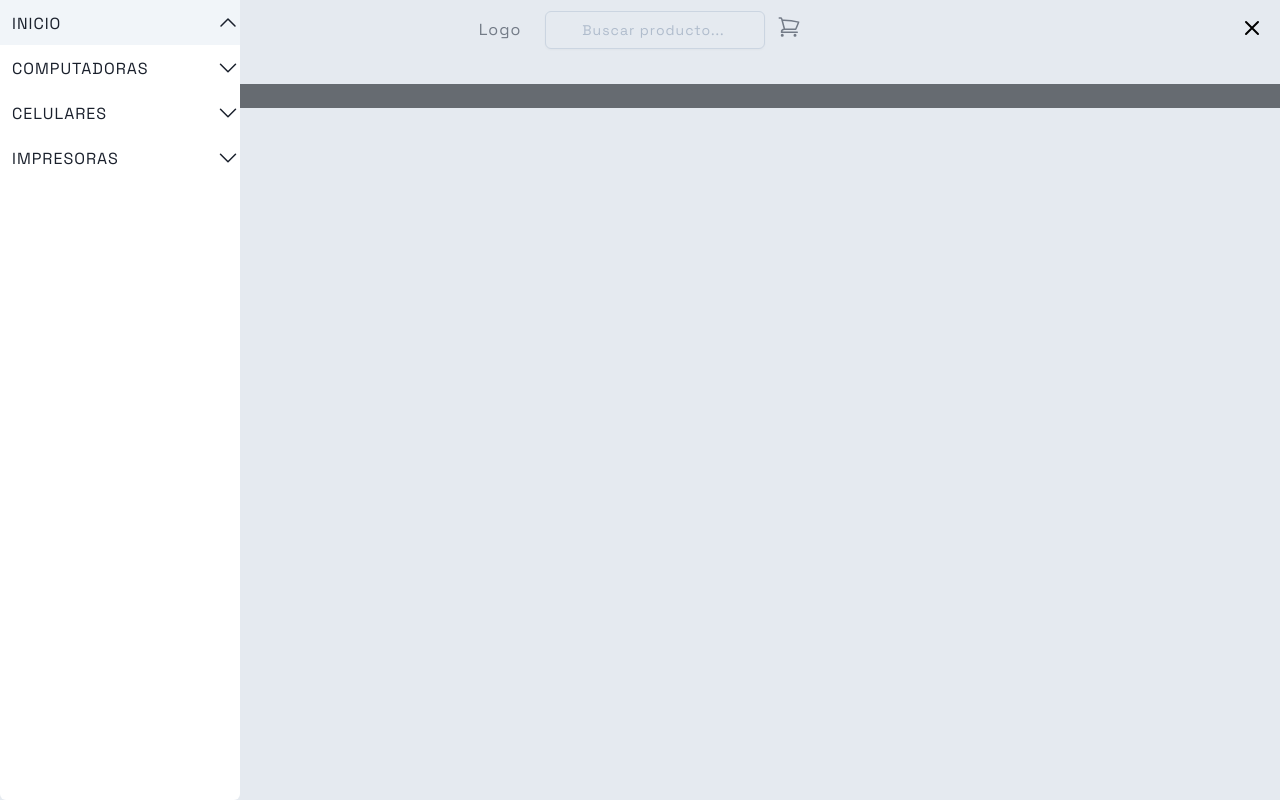
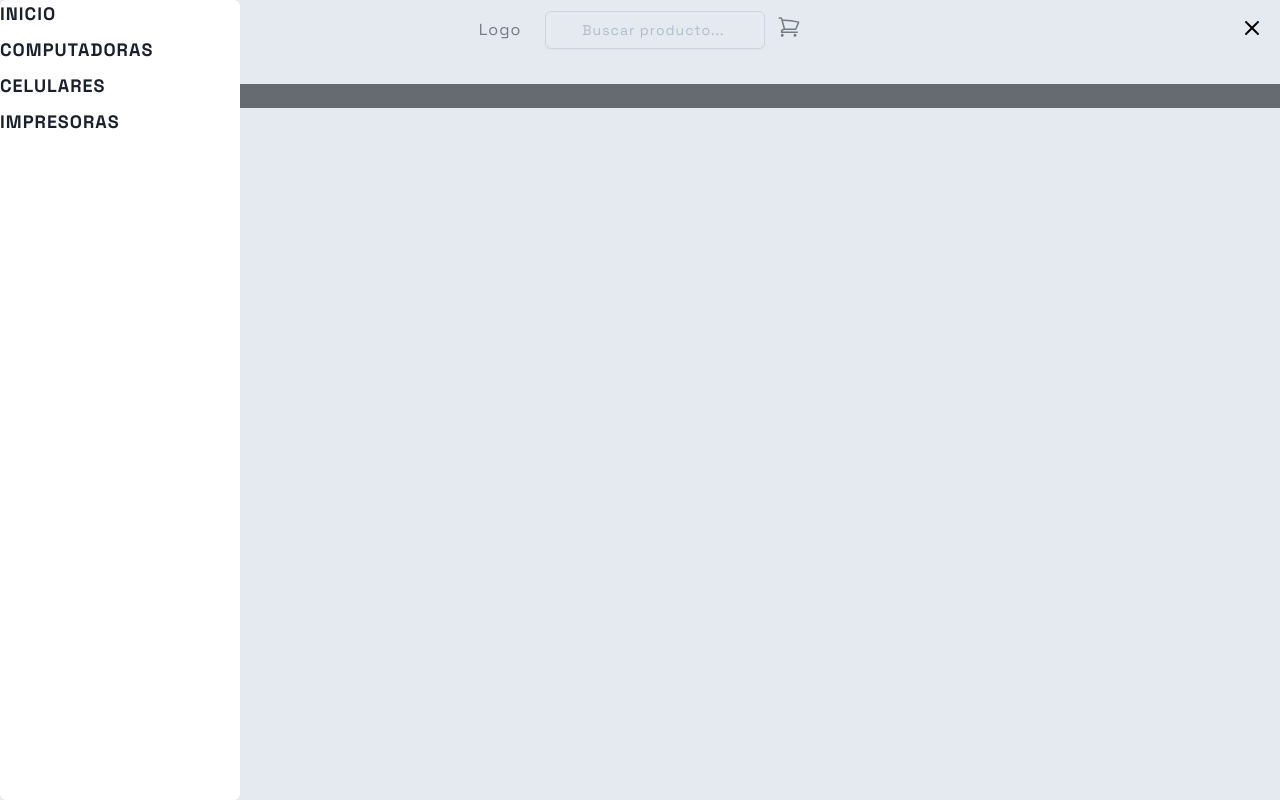
Before and after one commit to DavidReque/store, a Next.js app: page / in a window 1280 px wide. Both pictures are taken after a click on the button 32 px from the left and 32 px from the top of the page. Built offline with nearby package versions, Linux system fonts and the light colour scheme.

Commit message:
Submenu hover

```diff
--- a/components/Menu.jsx
+++ b/components/Menu.jsx
@@ -35,57 +35,44 @@ const data = [
 ]
 
 export default function Menu () {
-  const [activeProduct, setActiveProduct] = useState(null)
+  const [activeMenuItem, setActiveMenuItem] = useState(null)
 
-  const handleMouseEnter = (product) => {
-    setActiveProduct(product)
+  const handleMouseEnter = (itemId) => {
+    setActiveMenuItem(itemId)
   }
 
   const handleMouseLeave = () => {
-    setActiveProduct(null)
+    setActiveMenuItem(null)
   }
 
   return (
-    <ul>
-      {data.map((product) => (
+    <ul className='flex flex-col space-y-2'>
+      {data.map((item, index) => (
         <li
-          key={product.id}
-          className='flex hover:bg-slate-100 h-[45px]'
-          onMouseEnter={() => handleMouseEnter(product)}
+          key={item.id}
+          className={`relative group ${index !== 0 ? 'mt-2' : ''}`}
+          onMouseEnter={() => handleMouseEnter(item.id)}
           onMouseLeave={handleMouseLeave}
         >
-          <Link className='ml-3 mt-3 w-full' href={product.url}>
-            {product.name.toLocaleUpperCase()}
+          <Link href={item.url} className='font-bold text-lg hover:text-blue-500'>
+            {item.name.toLocaleUpperCase()}
           </Link>
-          <button>
-            <svg
-              xmlns='http://www.w3.org/2000/svg'
-              fill='none'
-              viewBox='0 0 24 24'
-              strokeWidth={1.5}
-              stroke='currentColor'
-              className='w-6 h-6'
-            >
-              {activeProduct && activeProduct.id === product.id
-                ? (
-                  <path strokeLinecap='round' strokeLinejoin='round' d='M5 15l7-7 7 7' />
-                  )
-                : (
-                  <path strokeLinecap='round' strokeLinejoin='round' d='M19.5 8.25l-7.5 7.5-7.5-7.5' />
-                  )}
-            </svg>
-          </button>
+          {item.subCategories && activeMenuItem === item.id && (
+            <div className='absolute left-full top-0 mt-[-2px] bg-white p-2 rounded-md shadow-md'>
+              {item.subCategories.map((subItem) => (
+                <div key={subItem.id}>
+                  <Link
+                    href={subItem.url}
+                    className='block py-1 px-2 hover:bg-blue-500 hover:text-white rounded-md'
+                  >
+                    {subItem.name}
+                  </Link>
+                </div>
+              ))}
+            </div>
+          )}
         </li>
       ))}
-      {activeProduct && activeProduct.subCategories && (
-        <ul>
-          {activeProduct.subCategories.map((category) => (
-            <li key={category.id}>
-              <Link href={category.url}>{category.name}</Link>
-            </li>
-          ))}
-        </ul>
-      )}
     </ul>
   )
 }
```
